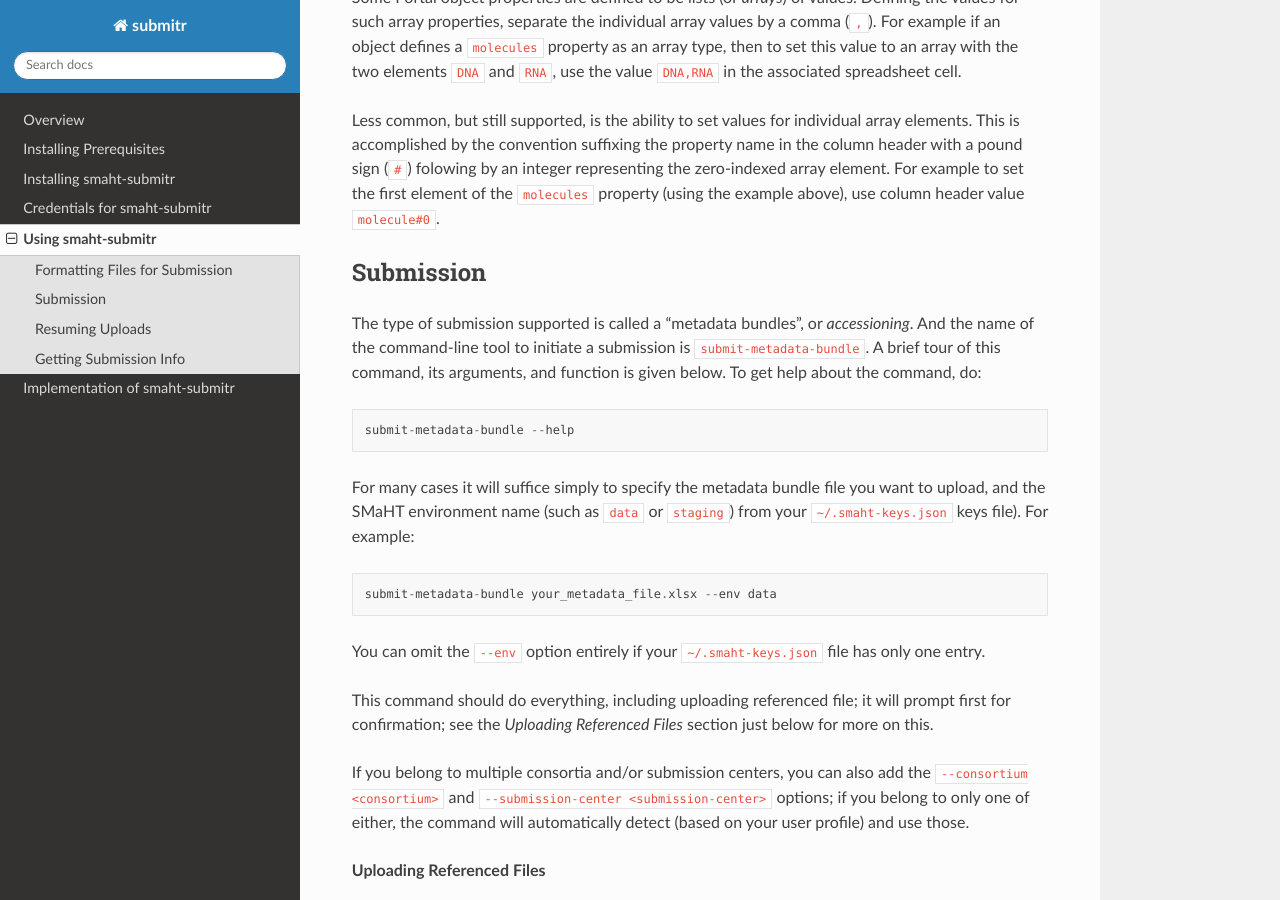
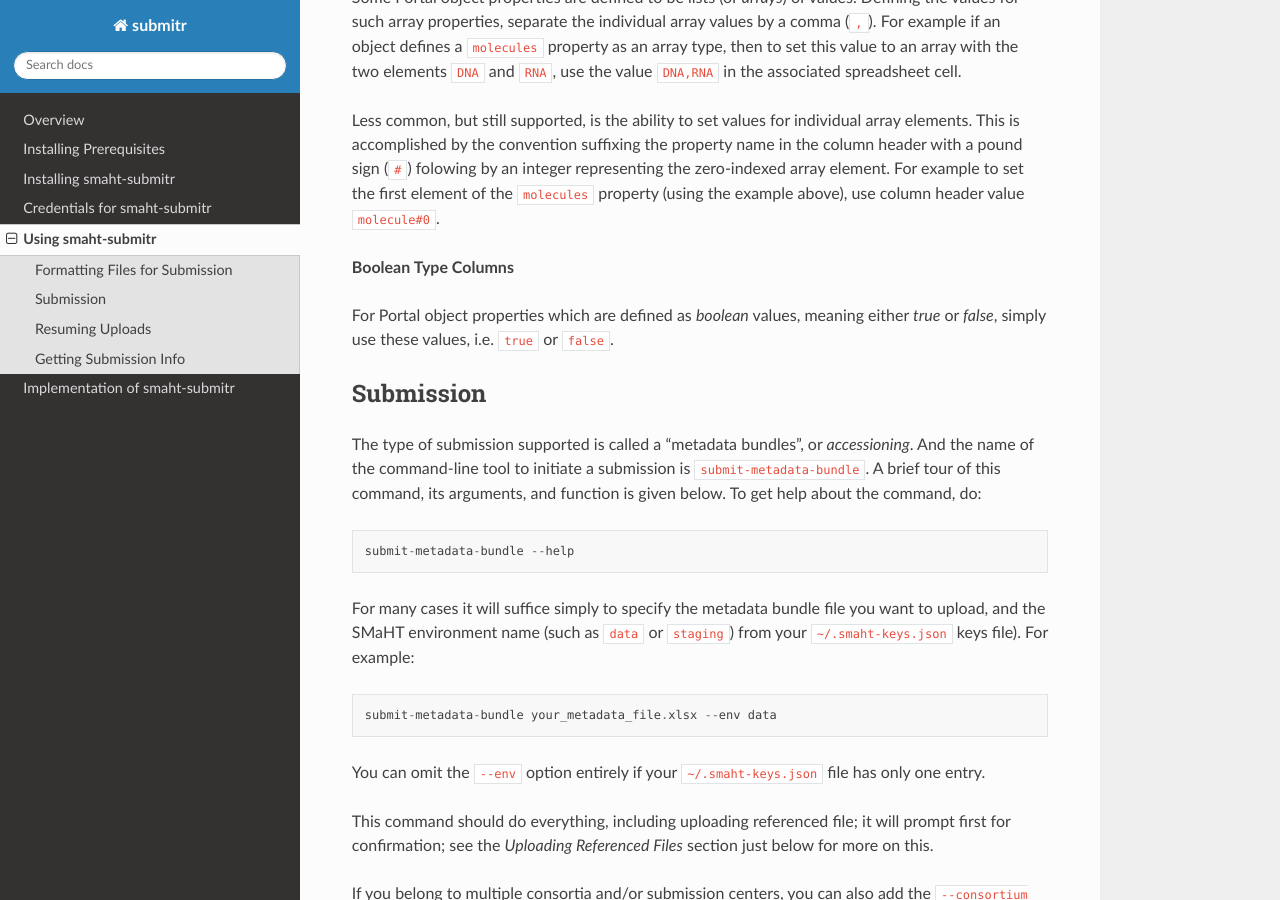
Before and after one commit to smaht-dac/submitr, a Sphinx documentation site: the page built from docs/source/usage.rst, in a window 1280 px wide and 900 px high, scrolled down 1613 px. Built offline with Sphinx 7.4.7 and the Read the Docs theme 2.0.0, drawn with Linux system fonts in a browser that asks for light colours.

Commit message:
documentation

```diff
--- a/docs/source/usage.rst
+++ b/docs/source/usage.rst
@@ -56,7 +56,6 @@ For this we will use a `dot-notation` whereby dots (``.``) are used to separate
 For example, an object may define a ``components`` property which itself may contain a ``cell_culture`` property;
 to reference the ``cell_culture`` property then, the spreadsheet column header would need to be ``components.cell_culture``.
 
-
 **Array Type Columns**
 
 Some Portal object properties are defined to be lists (or `arrays`) of values.
@@ -68,6 +67,12 @@ Less common, but still supported, is the ability to set values for individual ar
 This is accomplished by the convention suffixing the property name in the column header with
 a pound sign (``#``) folowing by an integer representing the zero-indexed array element.
 For example to set the first element of the ``molecules`` property (using the example above), use column header value ``molecule#0``.
+
+
+**Boolean Type Columns**
+
+For Portal object properties which are defined as `boolean` values, meaning either `true` or `false`,
+simply use these values, i.e. ``true`` or ``false``.
 
 
 Submission
```
